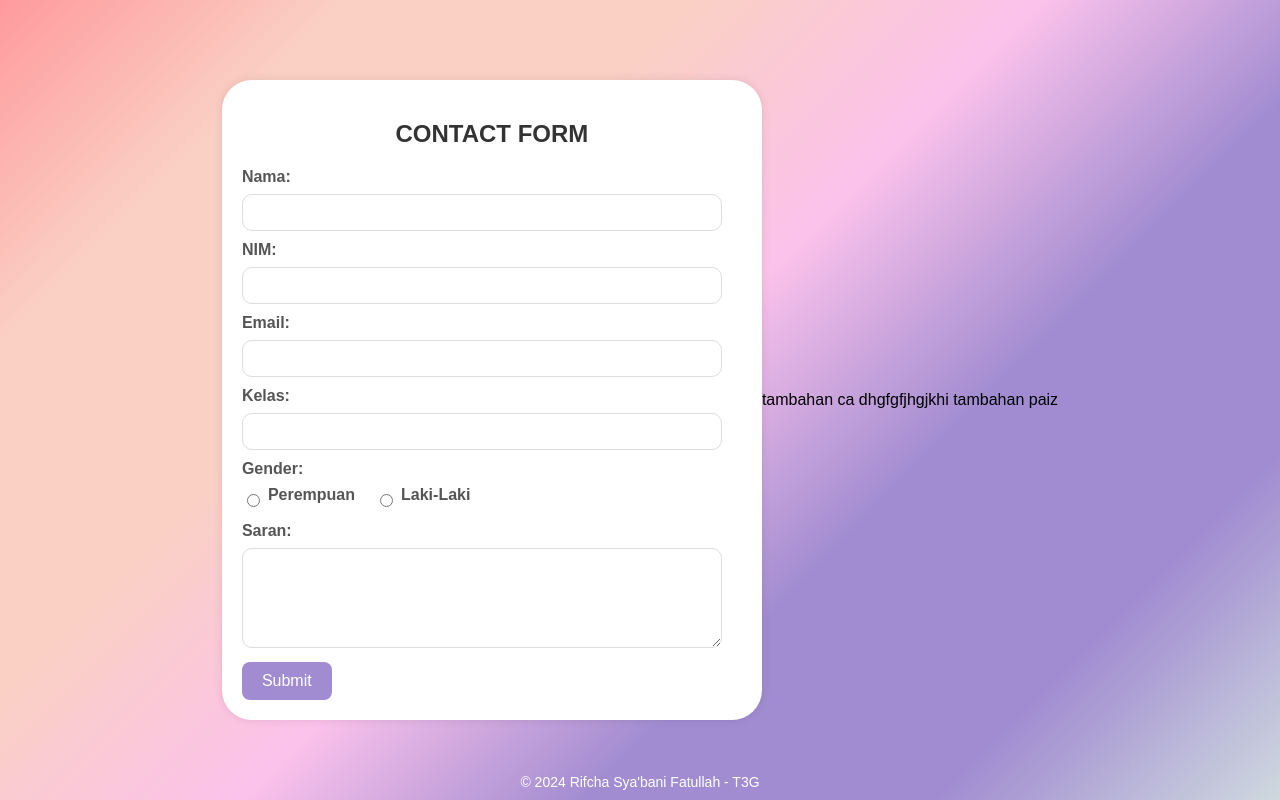
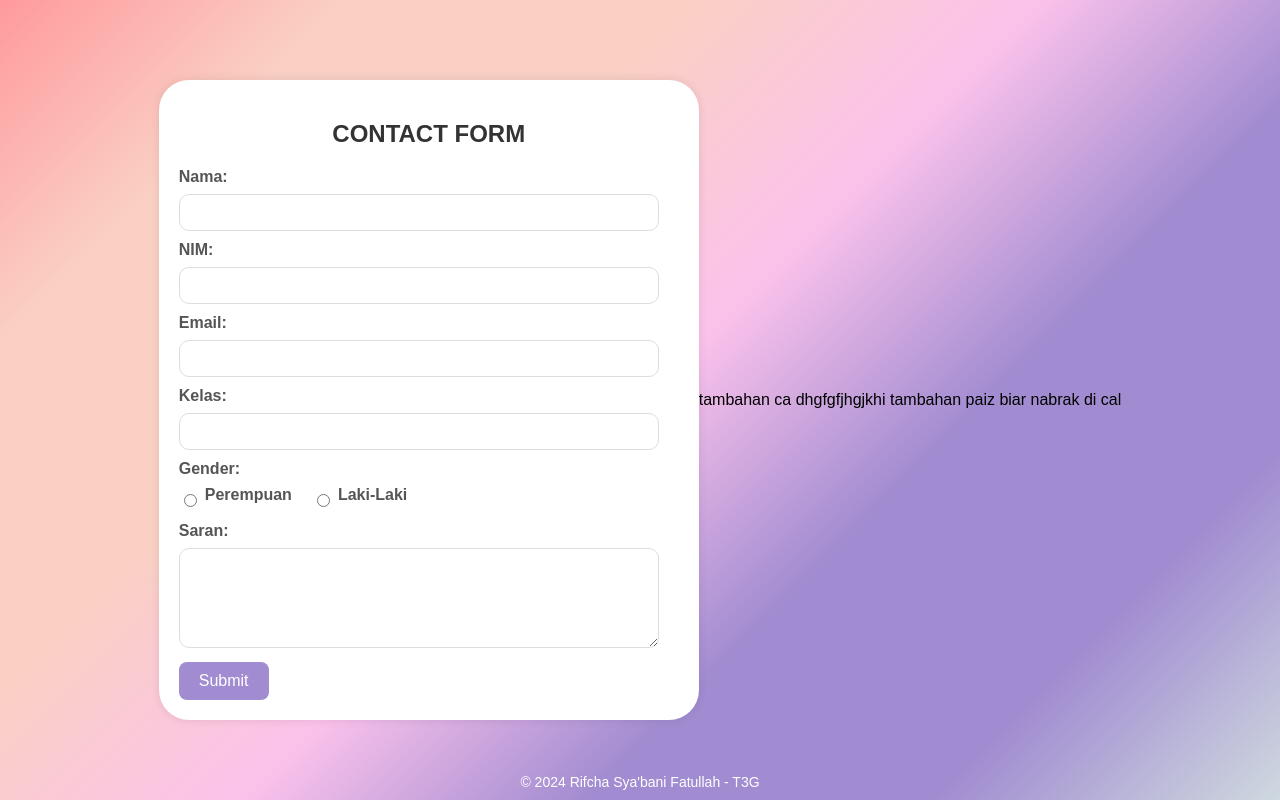
Before and after one commit to rifchasyabani30/contact-form-, a PHP site: page / in a window 1280 px wide. Run offline with PHP 8.4, Linux system fonts and the light colour scheme.

Commit message:
biar nabrak di caa

```diff
--- a/index.php
+++ b/index.php
@@ -174,3 +174,5 @@ tambahan ca dhgfgfjhgjkhi tambahan paiz
 <!-- asdasdjbakdbjs -->
 
 <!-- asdasd -->
+
+biar nabrak di cal
```
